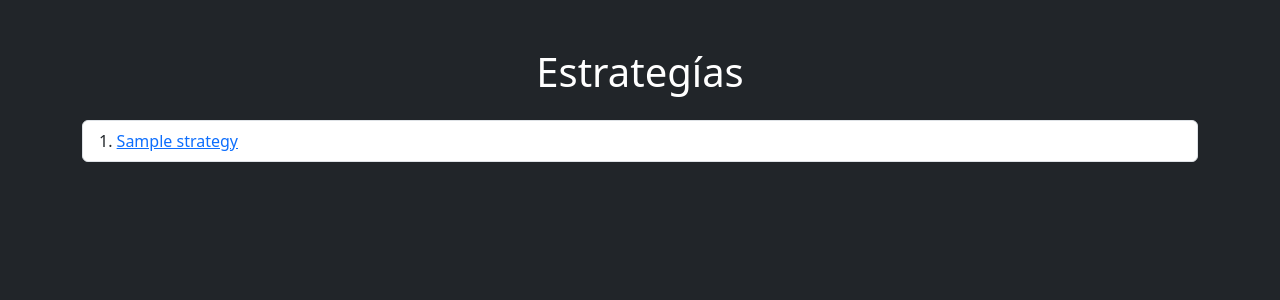
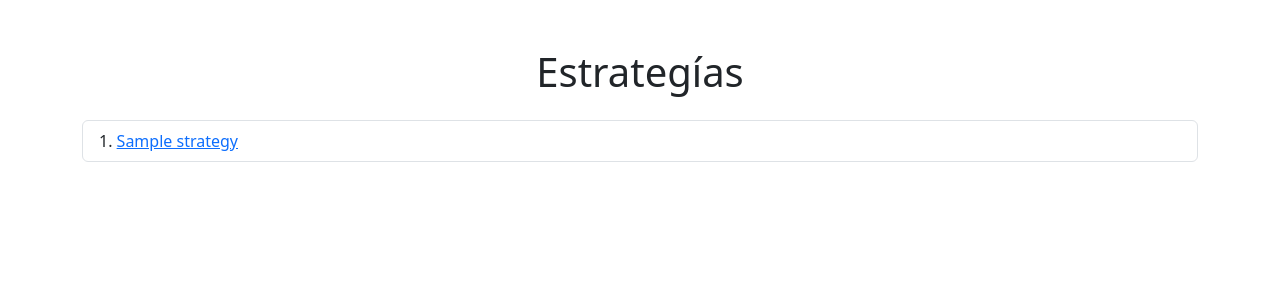
Before and after one commit to psuarezdev/esprolama, a Django app: page /individual/new/ in a window 1280 px wide. Shown: the top 300 px of the page. Run offline with Django 5.2, Linux system fonts and the light colour scheme; tables that the repository leaves empty hold one stand-in row (values such as "Sample post").

Commit message:
save before metting

```diff
--- a/elama/templates/elama/layouts/main-layout.html
+++ b/elama/templates/elama/layouts/main-layout.html
@@ -13,7 +13,7 @@
     <title>{% block title %}{% endblock %}</title>
     {% block styles %}{% endblock %}
 </head>
-<body class="bg-dark text-white">
+<body>
 <main class="container-fluid">
     {% block content %}{% endblock %}
 </main>
```
